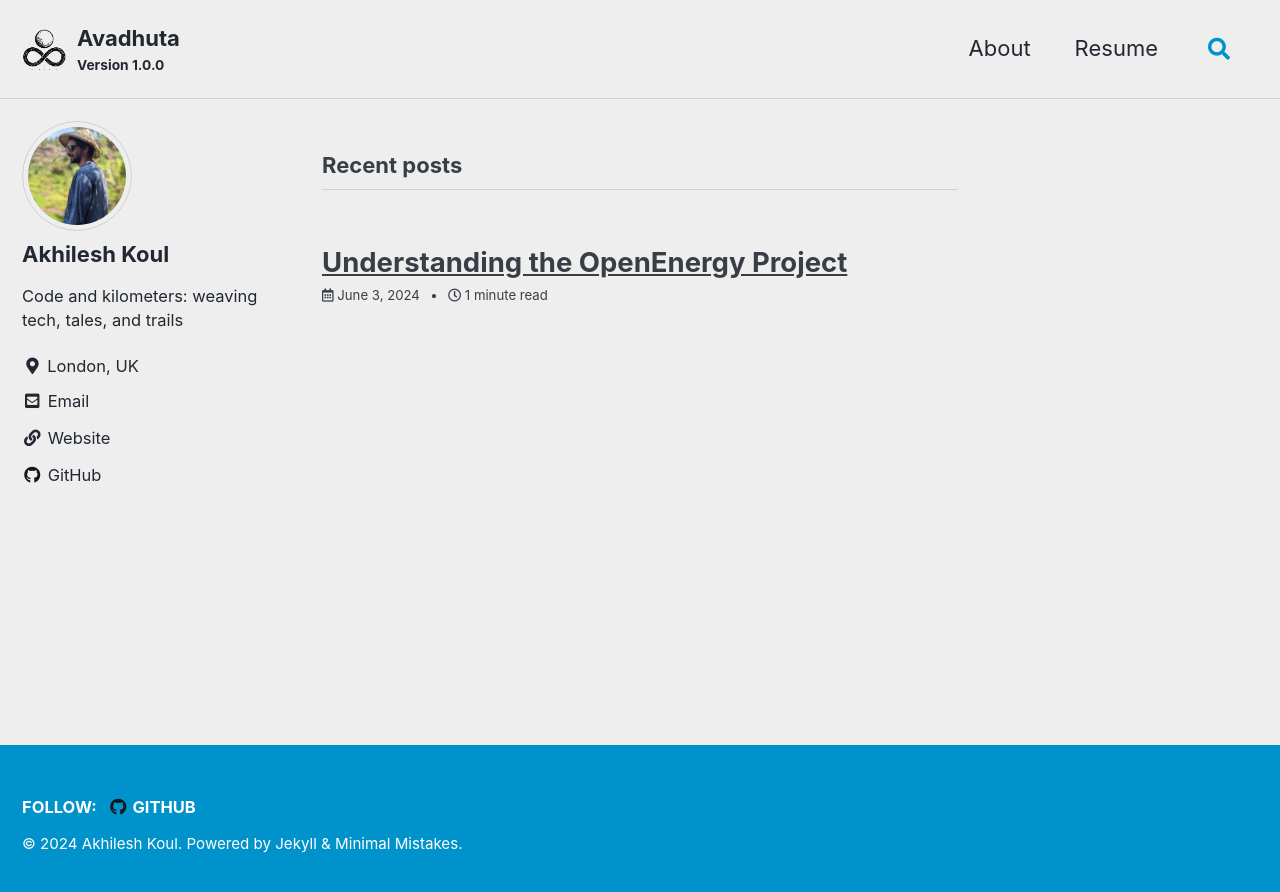
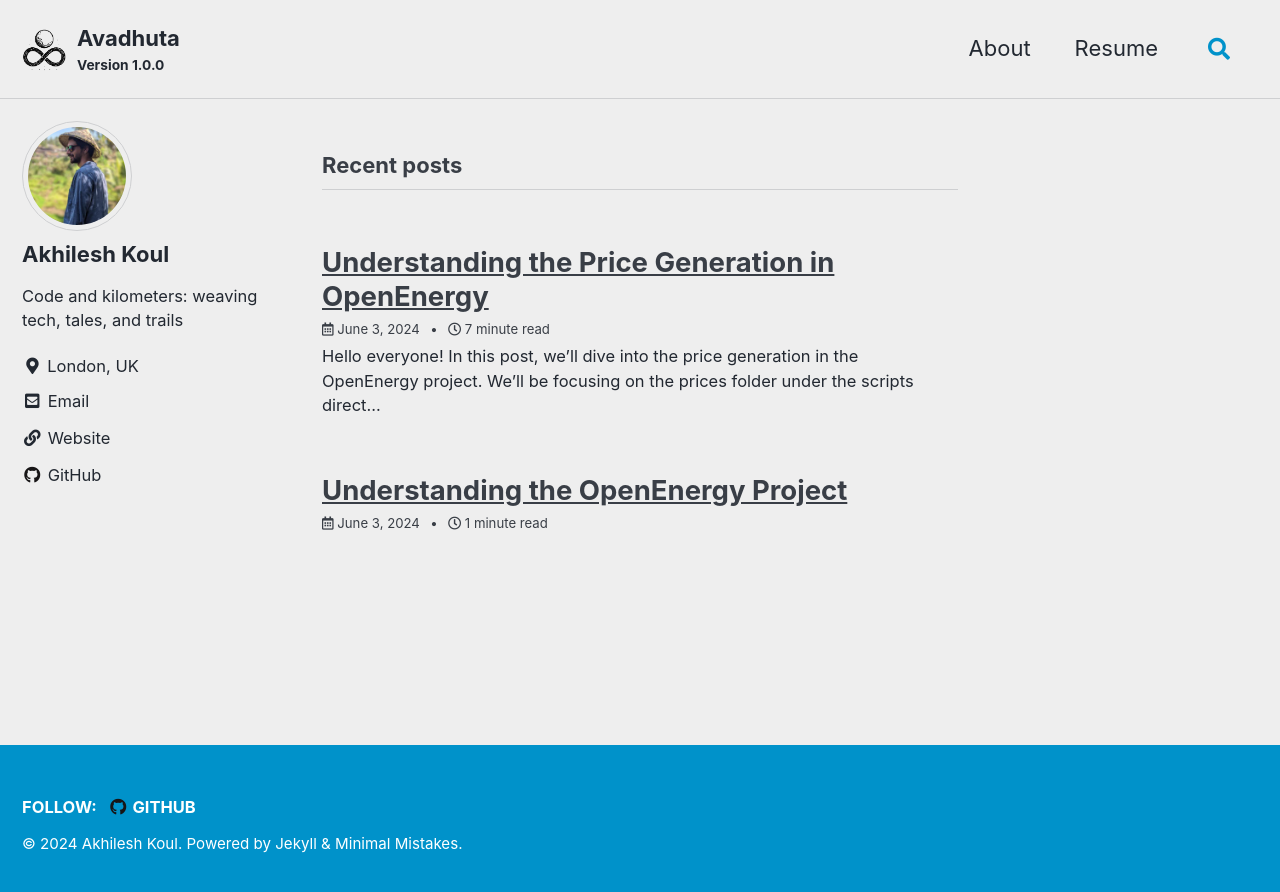
Before and after one commit to koulakhilesh/koulakhilesh.github.io, a Jekyll site: the page built from index.html, in a window 1280 px wide. Shown: the top 892 px of the page. Built offline with Jekyll 4.4.1, drawn with Linux system fonts in a browser that asks for light colours; cached includes are drawn as plain includes; the list of posts is cut into pages by our own code; some of the changed lines change nothing that is shown.

Commit message:
Added a post on prices

````diff
--- a/_posts/2024-06-03-understanding-the-openenergy.md
+++ b/_posts/2024-06-03-understanding-the-openenergy.md
@@ -3,7 +3,6 @@ title: "Understanding the OpenEnergy Project"
 categories:
   - OpenEnergy
 tags:
-  - OpenEnergy
   - Energy Markets
   - Renewable Energy
   - Energy Simulation
--- /dev/null
+++ b/_posts/2024-06-03-understanding-the-price-generation.md
@@ -0,0 +1,261 @@
+---
+title: "Understanding the Price Generation in OpenEnergy"
+categories:
+  - OpenEnergy
+tags:
+- Price Generation
+- Python
+- Pricing Models
+- Simulated Price
+- Average Price
+- Forecasted Price
+- Machine Learning
+
+---
+
+
+Hello everyone! In this post, we'll dive into the price generation in the OpenEnergy project. We'll be focusing on the `prices` folder under the `scripts` directory. You can find the code [here](https://github.com/koulakhilesh/OpenEnergy/).
+
+
+## Overview
+
+This module combines the functionality of various pricing strategies including simulated price, average price, and forecasted price. It provides a unified interface for interacting with different pricing models.
+
+## Interface
+
+The interface serves as a contract for all pricing models. It defines the methods that all pricing models should implement. This ensures that regardless of the pricing model used, the interaction remains consistent.
+
+The `interfaces.py` file contains five interfaces: `IPriceData`, `IPriceEnvelopeGenerator`, `IPriceNoiseAdder`, and `IPriceDataHelper`. Each interface defines a set of methods that classes implementing the interface must provide.
+
+### IPriceData
+
+The `IPriceData` interface is used for classes that retrieve price data. It defines a single method, `get_prices`, which takes a date as input and returns a tuple containing two lists of floats representing the buy and sell prices for that date.
+
+```python
+class IPriceData(ABC):
+    @abstractmethod
+    def get_prices(self, date: datetime.date) -> t.Tuple[t.List[float], t.List[float]]:
+        pass
+```
+
+### IPriceEnvelopeGenerator
+
+The `IPriceEnvelopeGenerator` interface is used for classes that generate price envelopes. It defines a single method, `generate`, which takes a date as input and returns a list of price envelopes for that date.
+
+```python
+class IPriceEnvelopeGenerator(ABC):
+    @abstractmethod
+    def generate(self, date: datetime.date) -> t.List[float]:
+        pass
+```
+
+### IPriceNoiseAdder
+
+The `IPriceNoiseAdder` interface is used for classes that add noise to a list of prices. It defines a single method, `add`, which takes a list of prices as input and returns a new list of prices with added noise.
+
+```python
+class IPriceNoiseAdder(ABC):
+    @abstractmethod
+    def add(self, prices: t.List[float]) -> t.List[float]:
+        pass
+```
+
+### IPriceDataHelper
+
+The `IPriceDataHelper` interface is used for classes that provide helper methods for working with price data. It defines several methods for getting the current date and time, getting the date and time of the week prior to a given date, getting the data for the last week, getting the data for the current date, and getting the prices for the current date.
+
+```python
+class IPriceDataHelper(ABC):
+    @abstractmethod
+    def get_current_date(self, date: datetime.date) -> datetime.datetime:
+        pass
+
+    @abstractmethod
+    def get_week_prior(
+        self, current_date: datetime.datetime, delta_days: int
+    ) -> datetime.datetime:
+        pass
+
+    @abstractmethod
+    def get_last_week_data(
+        self,
+        current_date: datetime.datetime,
+        week_prior: datetime.datetime,
+        data: pd.DataFrame,
+    ) -> pd.DataFrame:
+        pass
+
+    @abstractmethod
+    def get_current_date_data(
+        self, current_date: datetime.datetime, data: pd.DataFrame
+    ) -> pd.DataFrame:
+        pass
+
+    @abstractmethod
+    def get_prices_current_date(
+        self, current_date_data: pd.DataFrame, column_name: str
+    ) -> t.List[float]:
+        pass
+```
+
+
+## Simulated Price
+
+The simulated price model uses statistical methods to generate a price that simulates market conditions. It's useful for testing how systems would react to different market conditions.
+
+
+The file we'll look at is `simulated_price.py`. This file contains the logic for generating simulated price data. It's a crucial part of the project as it allows us to create realistic, yet artificial, price data for testing and development purposes.
+
+### SimulatedPriceEnvelopeGenerator
+
+The `SimulatedPriceEnvelopeGenerator` class is responsible for generating a simulated price envelope based on a sine wave. The envelope is defined by a number of intervals, a minimum and maximum price, and a peak start and end index.
+
+The `generate` method is where the magic happens. It generates a list of price values for a given date. The prices are calculated based on the position of the interval in relation to the peak start and end. If the interval is within the peak, the price is calculated using a sine wave function. If it's outside the peak, the price is calculated using a smaller amplitude sine wave. A random adjustment is also added to each price to simulate real-world price fluctuations.
+
+```python
+class SimulatedPriceEnvelopeGenerator(IPriceEnvelopeGenerator):
+    def generate(self, date: datetime.date) -> t.List[float]:
+        # ... code omitted for brevity ...
+        for i in range(self.num_intervals):
+            # ... code omitted for brevity ...
+            prices.append(price)
+        return prices
+```
+
+### SimulatedPriceNoiseAdder
+
+The `SimulatedPriceNoiseAdder` class adds simulated noise to the list of prices generated by the `SimulatedPriceEnvelopeGenerator`. This is done to make the simulated prices more realistic. The noise is added by randomly adjusting each price within a specified noise level. There's also a chance for a price spike to occur, which multiplies the price by a specified spike multiplier.
+
+```python
+class SimulatedPriceNoiseAdder(IPriceNoiseAdder):
+    def add(self, prices: t.List[float]) -> t.List[float]:
+        # ... code omitted for brevity ...
+        for price in prices:
+            # ... code omitted for brevity ...
+            noisy_prices.append(new_price)
+        return noisy_prices
+```
+
+### SimulatedPriceModel
+
+The `SimulatedPriceModel` class brings it all together. It uses an instance of `SimulatedPriceEnvelopeGenerator` to generate a list of prices for a given date, and then adds noise to these prices using an instance of `SimulatedPriceNoiseAdder`. The result is a tuple containing two lists of prices: one with the original prices and one with the noisy prices.
+
+```python
+class SimulatedPriceModel(IPriceData):
+    def get_prices(self, date: datetime.date) -> t.Tuple[t.List[float], t.List[float]]:
+        # ... code omitted for brevity ...
+        prices_with_noise_and_spikes = self.noise_adder.add(prices)
+        return prices, prices_with_noise_and_spikes
+```
+
+
+
+
+## Average Price
+
+The average price model calculates the average price based on historical data. It's a simple yet effective model for predicting future prices when the market conditions are stable.
+
+
+The `average_price.py` file contains the `HistoricalAveragePriceModel` class, which calculates historical average prices. This class is a key component of the project as it provides the historical context needed to understand current price data.
+
+### HistoricalAveragePriceModel
+
+The `HistoricalAveragePriceModel` class is initialized with a data provider and an optional boolean indicating whether to interpolate missing values in the data. The data provider is used to retrieve price data, and the interpolation option determines whether missing values in the data are filled in using linear interpolation.
+
+```python
+class HistoricalAveragePriceModel(IPriceData):
+    def __init__(self, data_provider: IDataProvider, interpolate: bool = True):
+        # ... code omitted for brevity ...
+        if self.interpolate:
+            self.data[self.PRICE_COLUMN].interpolate(method="linear", inplace=True)
+```
+
+### get_prices
+
+The `get_prices` method is the main method of the class. It takes a date as input and returns a tuple containing the average prices for the last week and the prices for the current date. The method uses helper methods to get the current date, the date a week prior, the data for the last week, the average prices for the last week, the data for the current date, and the prices for the current date.
+
+```python
+def get_prices(self, date: datetime.date) -> t.Tuple[t.List[float], t.List[float]]:
+    # ... code omitted for brevity ...
+    return average_prices_last_week, prices_current_date
+```
+
+### get_average_prices_last_week
+
+The `get_average_prices_last_week` method calculates the average prices for the last week. It takes a DataFrame containing the price data for the last week as input and returns a list of average prices for each hour of the day. The method groups the data by hour and calculates the mean price for each group.
+
+```python
+def get_average_prices_last_week(
+    self, last_week_data: pd.DataFrame
+) -> t.List[float]:
+    # ... code omitted for brevity ...
+    return (
+        last_week_data.groupby(last_week_data.index.hour)[self.PRICE_COLUMN]
+        .mean()
+        .tolist()
+    )
+```
+
+## Forecasted Price
+
+The forecasted price model uses advanced statistical methods or machine learning algorithms to predict future prices. It's the most complex model and can adapt to changing market conditions.
+
+
+The `forecasted_price.py` file contains the `ForecastPriceModel` class, which implements the `IPriceData` and `IForecaster` interfaces. This class provides methods for training, forecasting, and evaluating prices.
+
+### ForecastPriceModel
+
+The `ForecastPriceModel` class is initialized with a data provider, a feature engineer, a machine learning model, a history length, a forecast length, and an optional boolean indicating whether to interpolate missing values in the data. The data provider is used to retrieve price data, the feature engineer is used to perform feature engineering on the data, and the machine learning model is used for forecasting.
+
+```python
+class ForecastPriceModel(IPriceData, IForecaster):
+    def __init__(
+        self,
+        data_provider: IDataProvider,
+        feature_engineer: IFeatureEngineer,
+        model: IModel,
+        history_length=7 * 24,
+        forecast_length=24,
+        interpolate: bool = True,
+    ):
+        # ... code omitted for brevity ...
+```
+
+### get_prices
+
+The `get_prices` method is the main method of the class. It takes a date as input and returns a tuple containing the forecasted prices and the actual prices for the given date. The method uses helper methods to get the current date, the date a week prior, the data for the last week, the forecasted prices for the current date, the data for the current date, and the prices for the current date.
+
+```python
+def get_prices(self, date: datetime.date) -> t.Tuple[t.List[float], t.List[float]]:
+    # ... code omitted for brevity ...
+    return forecasted_prices, prices_current_date
+```
+
+### train, forecast, evaluate, save_model, load_model
+
+The `train`, `forecast`, `evaluate`, `save_model`, and `load_model` methods are used to train the machine learning model, forecast prices, evaluate the forecasted prices, save the trained model to a file, and load a trained model from a file, respectively.
+
+```python
+def train(self, df):
+    # ... code omitted for brevity ...
+
+def forecast(self, df):
+    # ... code omitted for brevity ...
+
+def evaluate(self, y_true, y_pred):
+    # ... code omitted for brevity ...
+
+def save_model(self, file_path):
+    # ... code omitted for brevity ...
+
+@staticmethod
+def load_model(file_path) -> IModel:
+    # ... code omitted for brevity ...
+```
+
+
+To use any of the pricing models, you need to create an instance of the model and call the appropriate methods as defined in the interface. The specific implementation details depend on the programming language and the design of your software.
+
+Please note that this is a high-level overview. For detailed information, refer to the specific documentation for each pricing model and the source code.
+
+Remember, the best way to learn is by doing. So, I encourage you to clone the [repository](https://github.com/koulakhilesh/OpenEnergy/), play around with the code, and see what you can create. Happy coding!
````
